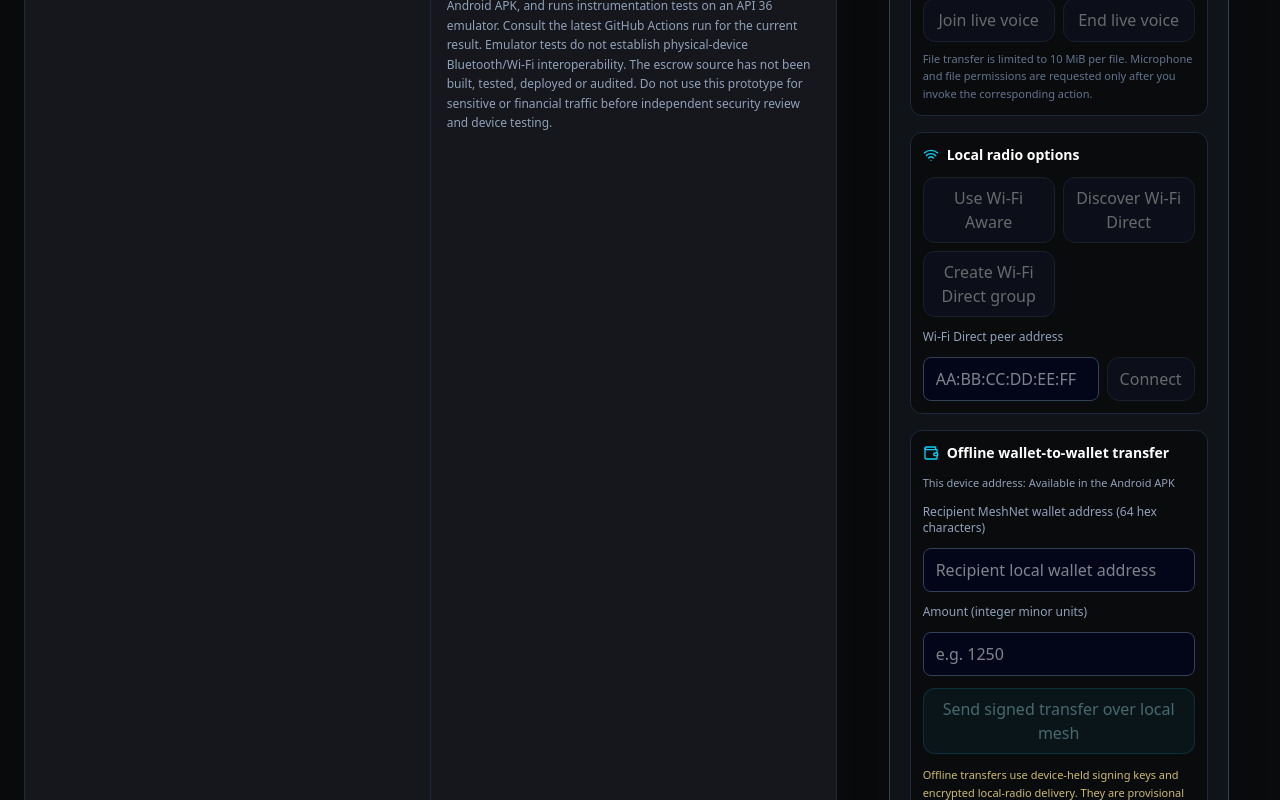
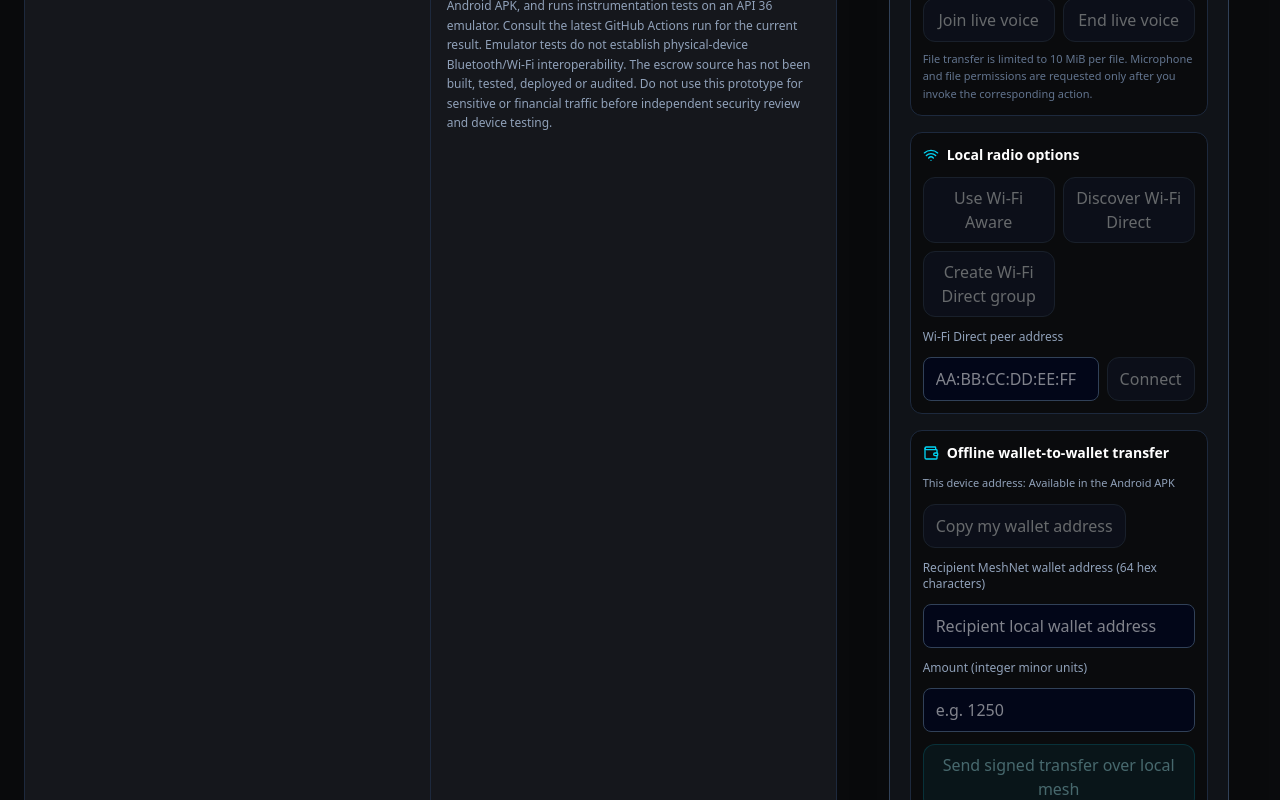
Before and after one commit to esi2ei/meshnet, a React (Vite) app: page / in a window 1280 px wide. Shown: the part 1342-2142 px from the top of the page. Built offline with nearby package versions, Linux system fonts and the light colour scheme.

Commit message:
Add copy-address control to offline wallet panel

```diff
--- a/src/components/PhoneWorkspace.tsx
+++ b/src/components/PhoneWorkspace.tsx
@@ -31,6 +31,7 @@ type NativeBridge = {
   connectWallet: () => void;
   disconnectWallet: () => void;
   getOfflineWalletAddress: () => string;
+  copyOfflineWalletAddress: () => boolean;
   sendOfflinePayment: (recipientAddress: string, amountMinor: number) => boolean;
   forgetGroupCredentials: () => void;
   setOnlineIntegrationsEnabled: (enabled: boolean) => void;
@@ -206,6 +207,7 @@ export default function PhoneWorkspace() {
       <div className="space-y-3 rounded-xl border border-slate-800 bg-[#0A0B0D] p-3">
         <div className="flex items-center gap-2 text-sm font-semibold text-white"><Wallet className="h-4 w-4 text-cyan-400" /> Offline wallet-to-wallet transfer</div>
         <p className="break-all text-[11px] text-slate-400">This device address: {runtime.offlineWalletAddress || (native ? "Creating local key…" : "Available in the Android APK")}</p>
+        <button className={actionClass} disabled={!runtime.native || !runtime.offlineWalletAddress} onClick={() => native?.copyOfflineWalletAddress()}>Copy my wallet address</button>
         <label className="block text-xs text-slate-400" htmlFor="offline-wallet-recipient">Recipient MeshNet wallet address (64 hex characters)</label>
         <input id="offline-wallet-recipient" value={offlineRecipient} onChange={(event) => setOfflineRecipient(event.target.value)}
           placeholder="Recipient local wallet address" className="min-h-11 w-full rounded-lg border border-slate-700 bg-slate-950 px-3 text-sm text-white outline-none focus:border-cyan-400" />
```
